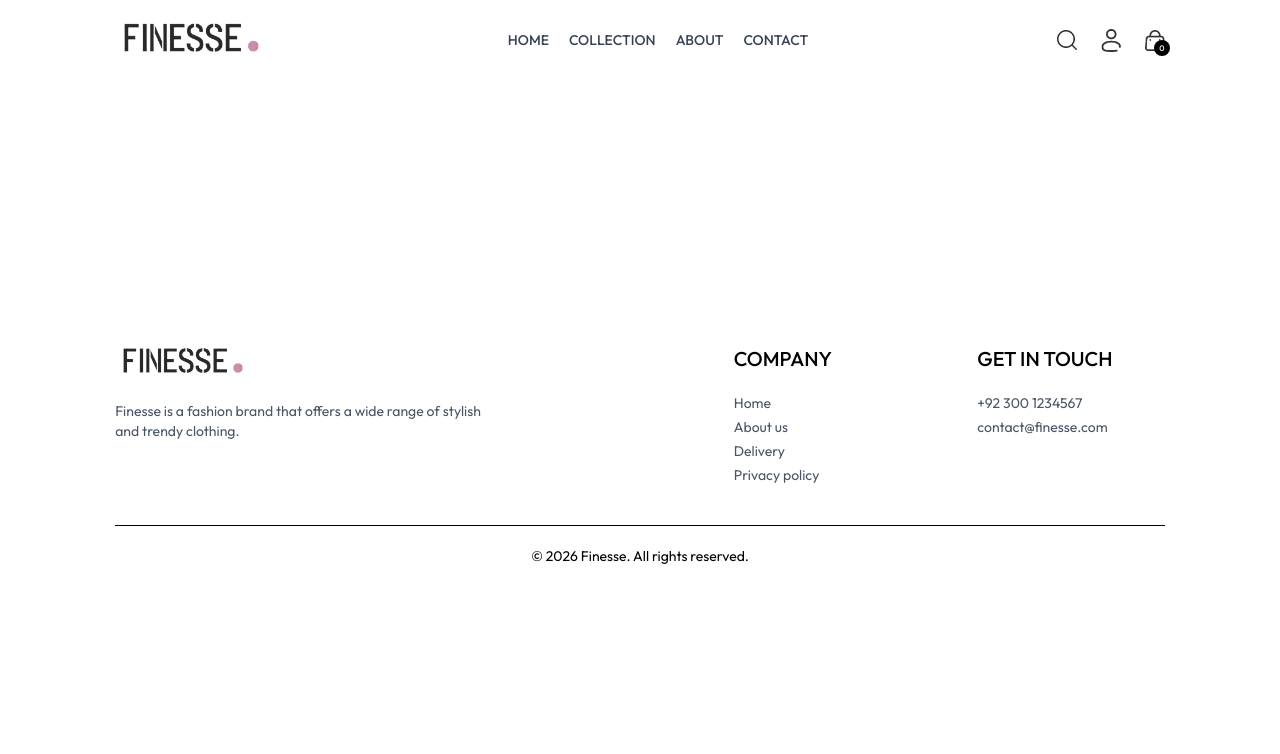
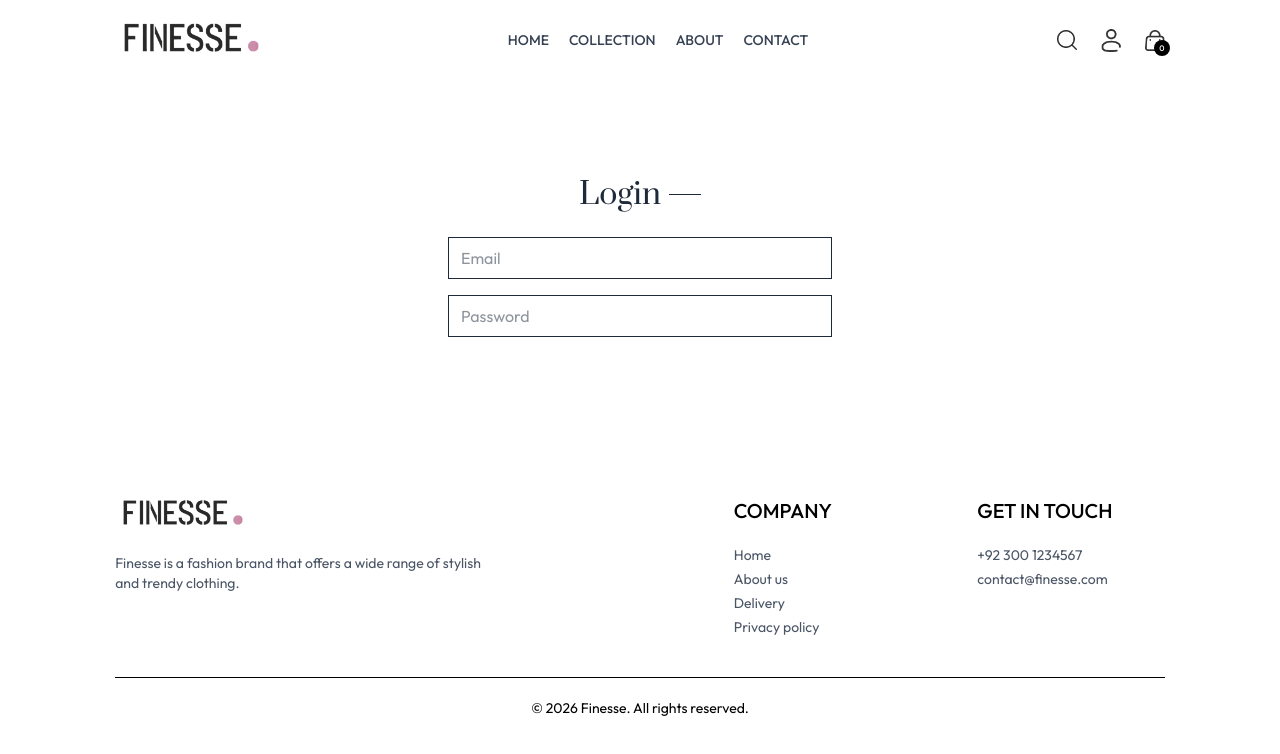
Before and after one commit to ZaryabAsifKhan/Ecommerce-App, a React (Vite) app in the folder frontend/: page /login in a window 1280 px wide. Shown: the top 754 px of the page. Built offline with nearby package versions, Linux system fonts and the light colour scheme.

Commit message:
4:50:37 completed

```diff
--- a/frontend/src/pages/Login.jsx
+++ b/frontend/src/pages/Login.jsx
@@ -1,7 +1,7 @@
 import React from 'react'
 import { useState } from 'react'
 const Login = () => {
-  const [currentState, setcurrentState] = useState('Sign Up');
+  const [currentState, setcurrentState] = useState('Login');
 
 
 
@@ -9,8 +9,12 @@ const Login = () => {
   return (
     <form className = 'flex flex-col items-center w-[90%] sm:max-w-96 m-auto mt-14 gap-4 text-gray-800'>
       <div className = 'inline-flex items-center gap-2 mb-2 mt-10'>
-
+        <p className='prata-regular text-3xl'>{currentState}</p>
+        <hr className = 'border-none h-[1.5px] w-8 bg-gray-800'/>
       </div>
+      {currentState !== 'Login' && <input type ='text' className='w-full px-3 py-2 border border-gray-800' placeholder ='Name' required />}
+      <input type ='email' className='w-full px-3 py-2 border border-gray-800' placeholder ='Email' required />
+      <input type ='password' className='w-full px-3 py-2 border border-gray-800' placeholder ='Password' required />
     </form>
   )
 }
```
